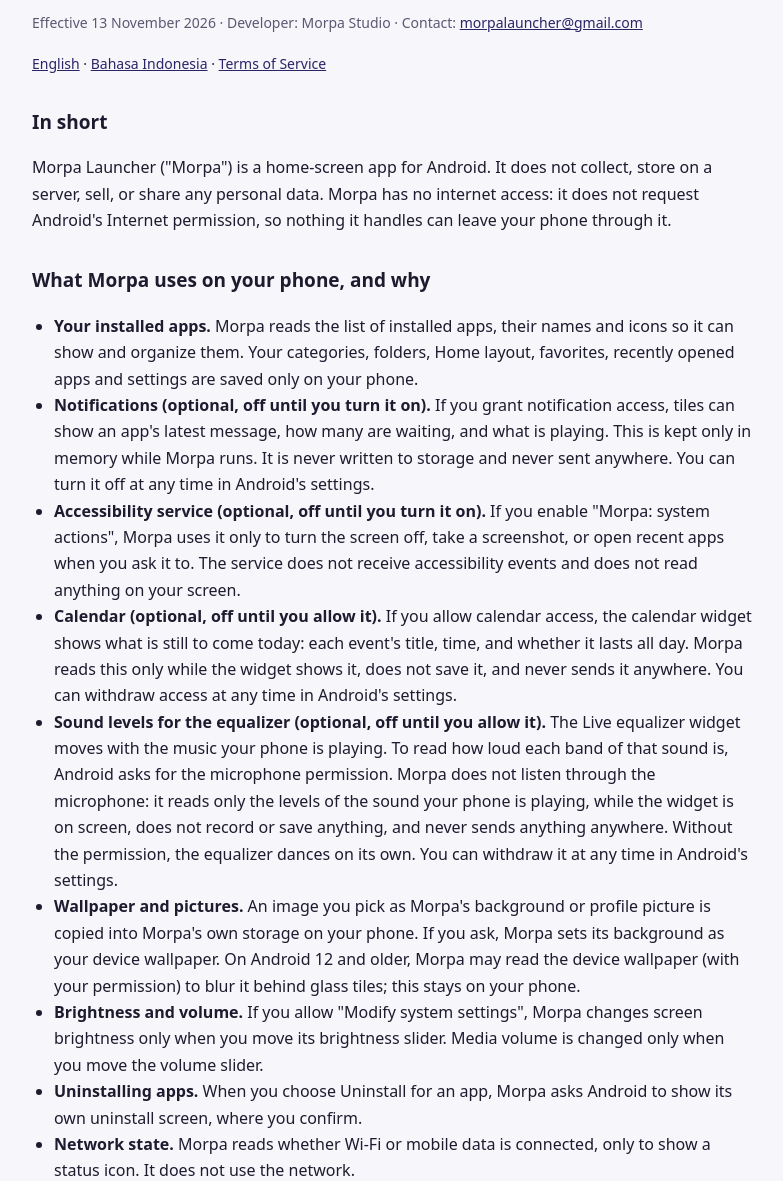
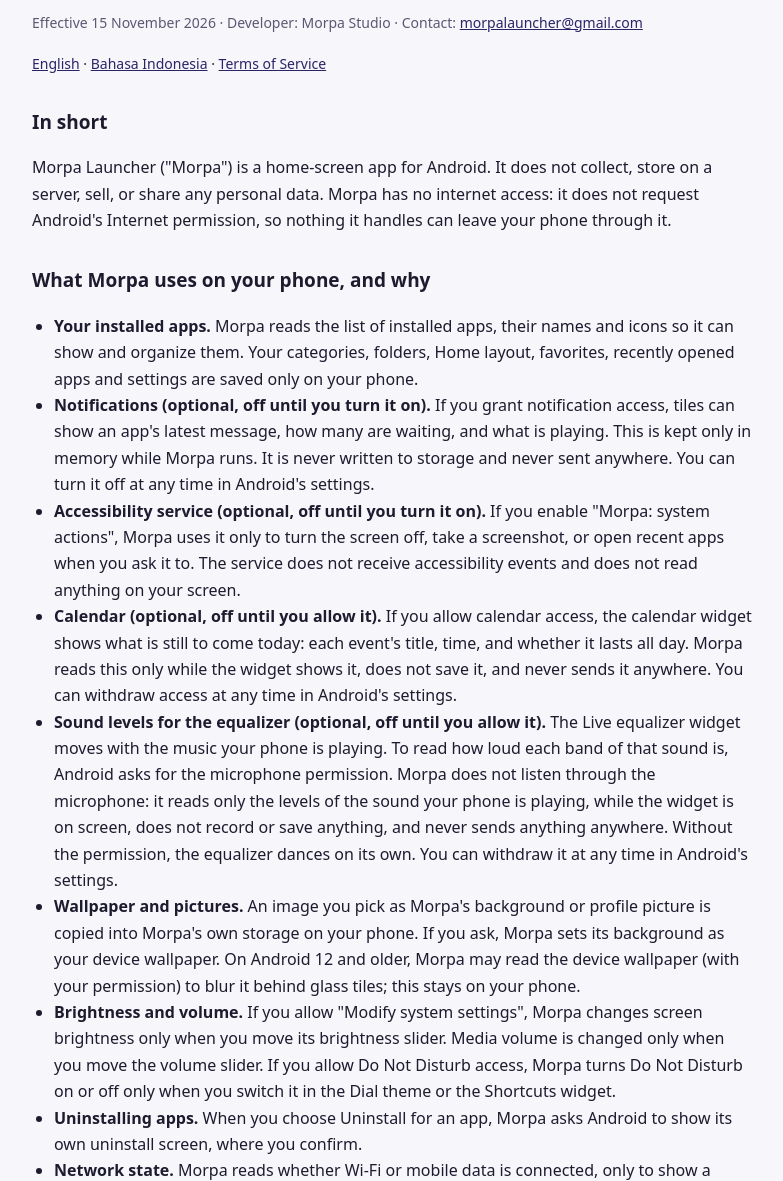
Before and after one commit to morpalauncher/morpalauncher.github.io, a plain HTML site: page privacy/index.html in a window 1280 px wide. Shown: the part 121-1302 px from the top of the page, without its empty margins (248-1031 px from the left). Drawn offline with Linux system fonts and the light colour scheme.

Commit message:
Privacy policy: Do Not Disturb access (Dial and the Shortcuts widget)
Co-Authored-By: Claude Opus 5.5 <noreply@anthropic.com>

```diff
--- a/privacy/index.html
+++ b/privacy/index.html
@@ -25,7 +25,7 @@
 <body>
 <main>
 <header><img src="../icon.png" alt=""><h1>Morpa Launcher<br><span class="muted">Privacy Policy</span></h1></header>
-<p class="muted">Effective 13 November 2026 · Developer: Morpa Studio · Contact: <a href="mailto:morpalauncher@gmail.com">morpalauncher@gmail.com</a></p>
+<p class="muted">Effective 15 November 2026 · Developer: Morpa Studio · Contact: <a href="mailto:morpalauncher@gmail.com">morpalauncher@gmail.com</a></p>
 <nav><a href="#en">English</a> · <a href="#id">Bahasa Indonesia</a> · <a href="../terms/">Terms of Service</a></nav>
 
 <section id="en">
@@ -40,7 +40,7 @@
   <li><strong>Calendar (optional, off until you allow it).</strong> If you allow calendar access, the calendar widget shows what is still to come today: each event's title, time, and whether it lasts all day. Morpa reads this only while the widget shows it, does not save it, and never sends it anywhere. You can withdraw access at any time in Android's settings.</li>
   <li><strong>Sound levels for the equalizer (optional, off until you allow it).</strong> The Live equalizer widget moves with the music your phone is playing. To read how loud each band of that sound is, Android asks for the microphone permission. Morpa does not listen through the microphone: it reads only the levels of the sound your phone is playing, while the widget is on screen, does not record or save anything, and never sends anything anywhere. Without the permission, the equalizer dances on its own. You can withdraw it at any time in Android's settings.</li>
   <li><strong>Wallpaper and pictures.</strong> An image you pick as Morpa's background or profile picture is copied into Morpa's own storage on your phone. If you ask, Morpa sets its background as your device wallpaper. On Android 12 and older, Morpa may read the device wallpaper (with your permission) to blur it behind glass tiles; this stays on your phone.</li>
-  <li><strong>Brightness and volume.</strong> If you allow "Modify system settings", Morpa changes screen brightness only when you move its brightness slider. Media volume is changed only when you move the volume slider.</li>
+  <li><strong>Brightness and volume.</strong> If you allow "Modify system settings", Morpa changes screen brightness only when you move its brightness slider. Media volume is changed only when you move the volume slider. If you allow Do Not Disturb access, Morpa turns Do Not Disturb on or off only when you switch it in the Dial theme or the Shortcuts widget.</li>
   <li><strong>Uninstalling apps.</strong> When you choose Uninstall for an app, Morpa asks Android to show its own uninstall screen, where you confirm.</li>
   <li><strong>Network state.</strong> Morpa reads whether Wi-Fi or mobile data is connected, only to show a status icon. It does not use the network.</li>
   <li><strong>Other apps' widgets.</strong> Widgets you add are drawn by the apps that provide them; their data is handled by those apps under their own policies.</li>
```
